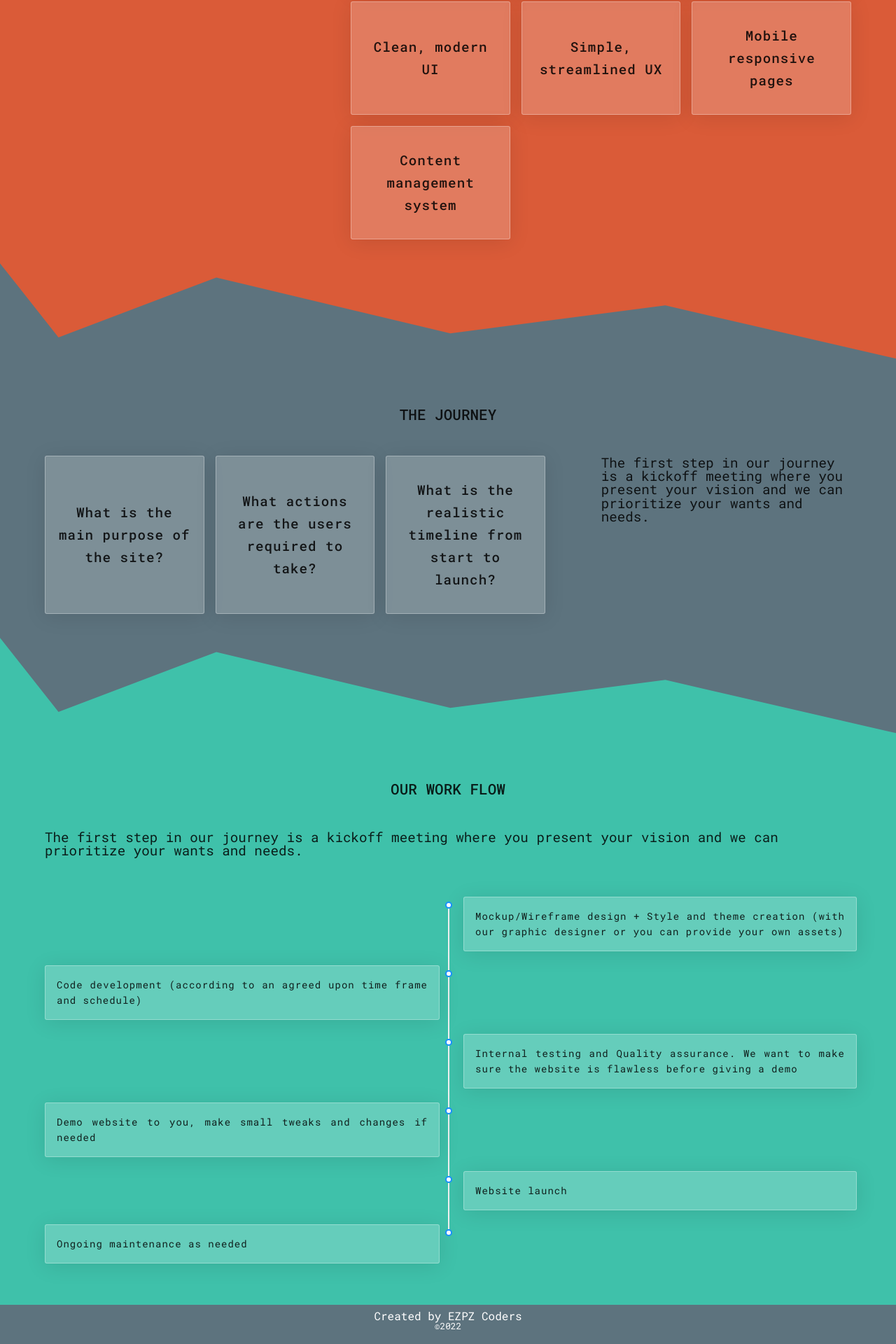
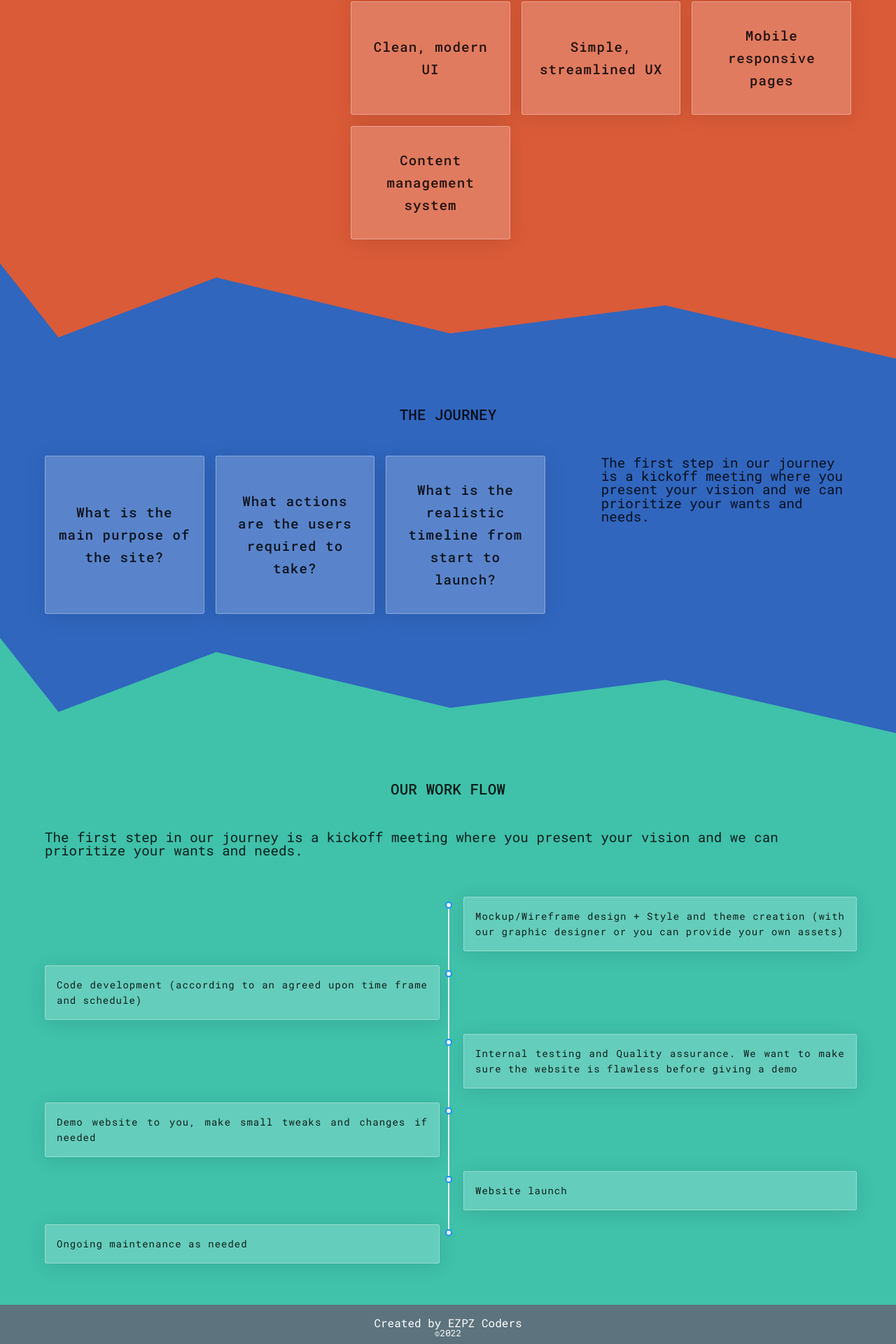
Before and after one commit to pixelverse-studios/pixelverse-studios-ui, a Next.js app: page /services in a window 1280 px wide. Shown: the part 357-2277 px from the top of the page at 70% size. Built offline with nearby package versions, Linux system fonts and the light colour scheme.

Commit message:
responsive updates

```diff
--- a/components/footer/Footer.module.scss
+++ b/components/footer/Footer.module.scss
@@ -6,6 +6,8 @@
     display: flex;
     flex-direction: column;
     z-index: var(--high-zindex);
+    align-items: center;
+    justify-content: center;
 
     .footerText {
         font-size: 1rem;
--- a/components/views/landing/Landing.module.scss
+++ b/components/views/landing/Landing.module.scss
@@ -187,6 +187,7 @@
         .teamBlock {
             display: grid;
             grid-template-columns: 1fr 1fr 1fr;
+            // grid-template-columns: repeat(auto-fit, minmax(40rem, 1fr));
 
             .devCard {
                 padding: 1rem;
@@ -249,6 +250,10 @@
                     }
                 }
             }
+
+            @media screen and (max-width: 850px) {
+                grid-template-columns: 1fr;
+            }
         }
     }
 
--- a/components/views/services/Services.module.scss
+++ b/components/views/services/Services.module.scss
@@ -14,7 +14,7 @@
         }
 
         &:nth-of-type(2) {
-            background-color: var(--slate500);
+            background-color: var(--skyblue500);
         }
 
         &:nth-of-type(3) {
@@ -138,7 +138,7 @@
 
     .separator {
         &:nth-of-type(1) {
-            background-color: var(--slate500);
+            background-color: var(--skyblue500);
             path {
                 fill: var(--sienna500);
             }
@@ -146,13 +146,13 @@
         &:nth-of-type(2) {
             background-color: var(--seagreen500);
             path {
-                fill: var(--slate500);
+                fill: var(--skyblue500);
             }
         }
         &:nth-of-type(3) {
             background-color: var(--seagreen500);
             path {
-                fill: var(--slate500);
+                fill: var(--skyblue500);
             }
         }
     }
```
